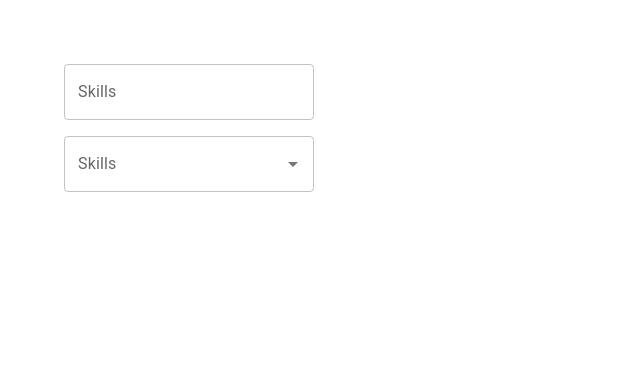
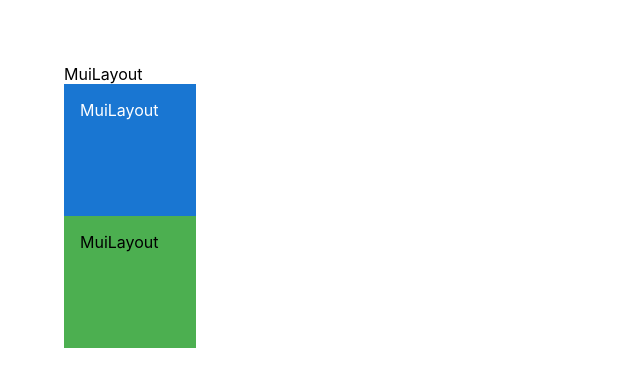
Before and after one commit to nuwan199044/react-material, a React (Create React App) app: page / in a window 1280 px wide. Shown: the top 386 px of the page, without its empty margins (0-640 px from the left). Built offline with nearby package versions, Linux system fonts and the light colour scheme.

Commit message:
Usage of Box

```diff
--- a/src/App.tsx
+++ b/src/App.tsx
@@ -1,5 +1,6 @@
 import './App.css';
-import { MuiAutocomplete } from './components/MuiAutocomplete';
+import { MuiLayout } from './components/MuiLayout';
+// import { MuiAutocomplete } from './components/MuiAutocomplete';
 // import { MuiRating } from './components/MuiRating';
 // import { MuiSwitch } from './components/MuiSwitch';
 // import { MuiCheckbox } from './components/MuiCheckbox';
@@ -24,7 +25,8 @@
       {/* <MuiCheckbox /> */}
       {/* <MuiSwitch /> */}
       {/* <MuiRating /> */}
-      <MuiAutocomplete />
+      {/* <MuiAutocomplete /> */}
+      <MuiLayout />
     </div>
   );
 }
--- /dev/null
+++ b/src/components/MuiLayout.tsx
@@ -0,0 +1,31 @@
+import { Box } from "@mui/material";
+
+export const MuiLayout = () => {
+  return (
+    <>
+      <Box component="span">MuiLayout</Box>
+      <Box
+        sx={{
+          width: "100px",
+          height: "100px",
+          padding: "16px",
+          bgcolor: "primary.main",
+          color: "white",
+          "&:hover": {
+            bgcolor: "primary.light",
+          },
+        }}
+      >
+        MuiLayout
+      </Box>
+      <Box
+        width={100}
+        height={100}
+        p={2}
+        bgcolor='success.light'
+      >
+        MuiLayout
+      </Box>
+    </>
+  );
+};
```
